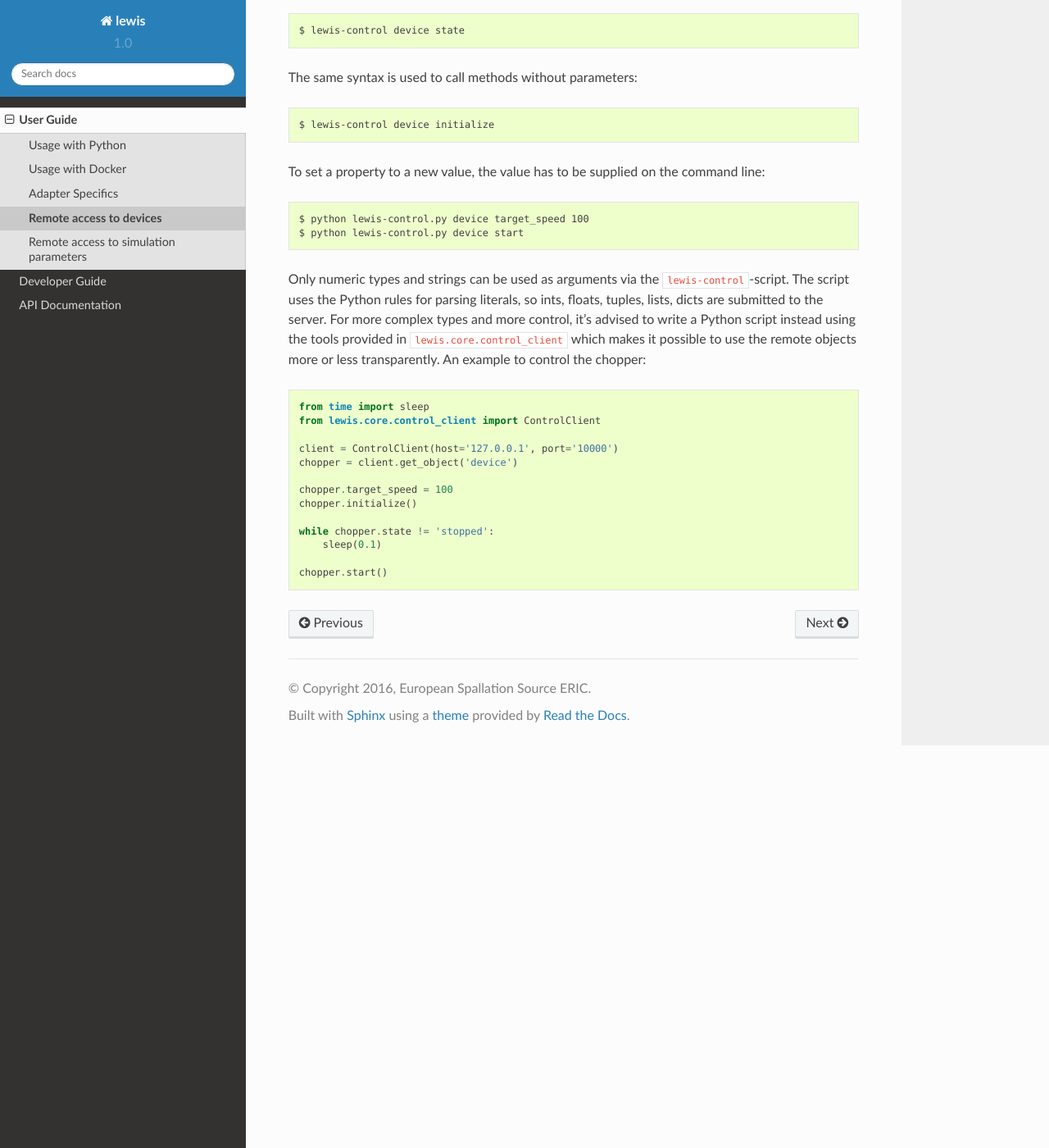
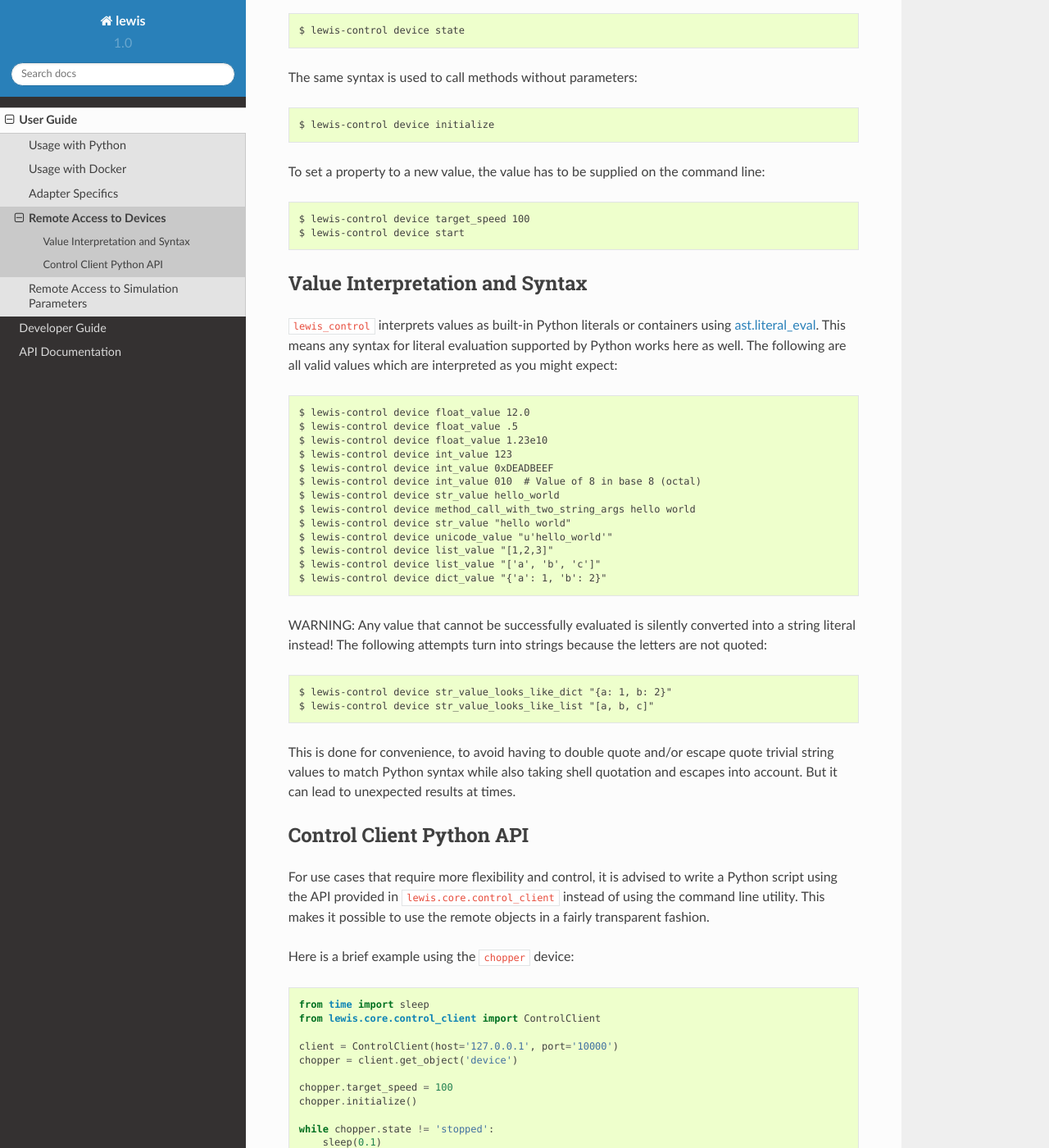
Before and after one commit to ISISComputingGroup/lewis-ess, a Sphinx documentation site: the page built from docs/user_guide/remote_access_devices.rst, in a window 1280 px wide and 1400 px high, scrolled down 755 px. Shown: the whole window at 82% size. Built offline with Sphinx 7.4.7 and the Read the Docs theme 2.0.0, drawn with Linux system fonts in a browser that asks for light colours; formulas are drawn with MathJax 3; some of the changed text lies outside the part shown.

Commit message:
Expanded a bit on value syntax and control client

```diff
--- a/docs/user_guide/remote_access_devices.rst
+++ b/docs/user_guide/remote_access_devices.rst
@@ -1,4 +1,4 @@
-Remote access to devices
+Remote Access to Devices
 ========================
 
 *Please note that this functionality should only be used on a trusted
@@ -49,15 +49,54 @@ command line:
 
 ::
 
-    $ python lewis-control.py device target_speed 100
-    $ python lewis-control.py device start
+    $ lewis-control device target_speed 100
+    $ lewis-control device start
 
-Only numeric types and strings can be used as arguments via the
-``lewis-control``-script. The script uses the Python rules for parsing literals,
-so ints, floats, tuples, lists, dicts are submitted to the server. For more complex types
-and more control, it's advised to write a Python script instead using
-the tools provided in ``lewis.core.control_client`` which makes it possible to use the
-remote objects more or less transparently. An example to control the chopper:
+Value Interpretation and Syntax
+-------------------------------
+
+``lewis_control`` interprets values as built-in Python literals or containers using
+`ast.literal_eval <https://docs.python.org/3/library/ast.html#ast.literal_eval>`__. This means any
+syntax for literal evaluation supported by Python works here as well. The following are all valid
+values which are interpreted as you might expect:
+
+::
+
+    $ lewis-control device float_value 12.0
+    $ lewis-control device float_value .5
+    $ lewis-control device float_value 1.23e10
+    $ lewis-control device int_value 123
+    $ lewis-control device int_value 0xDEADBEEF
+    $ lewis-control device int_value 010  # Value of 8 in base 8 (octal)
+    $ lewis-control device str_value hello_world
+    $ lewis-control device method_call_with_two_string_args hello world
+    $ lewis-control device str_value "hello world"
+    $ lewis-control device unicode_value "u'hello_world'"
+    $ lewis-control device list_value "[1,2,3]"
+    $ lewis-control device list_value "['a', 'b', 'c']"
+    $ lewis-control device dict_value "{'a': 1, 'b': 2}"
+
+WARNING: Any value that cannot be successfully evaluated is silently converted into a
+string literal instead! The following attempts turn into strings because the letters
+are not quoted:
+
+::
+
+    $ lewis-control device str_value_looks_like_dict "{a: 1, b: 2}"
+    $ lewis-control device str_value_looks_like_list "[a, b, c]"
+
+This is done for convenience, to avoid having to double quote and/or escape quote trivial string
+values to match Python syntax while also taking shell quotation and escapes into account. But it
+can lead to unexpected results at times.
+
+Control Client Python API
+-------------------------
+
+For use cases that require more flexibility and control, it is advised to write a Python script
+using the API provided in ``lewis.core.control_client`` instead of using the command line utility.
+This makes it possible to use the remote objects in a fairly transparent fashion.
+
+Here is a brief example using the ``chopper`` device:
 
 .. code:: python
 
@@ -74,3 +113,12 @@ remote objects more or less transparently. An example to control the chopper:
         sleep(0.1)
 
     chopper.start()
+
+All calls, reads and assignments are synchronous and blocking in terms of the methods and
+attributes they access on the server. However, much like with real devices, the behaviour of the
+simulated device is asynchronous from its interface. Consequently, depending on the specific
+device, some effects of calling a method may take place long after the method is called (and
+returns).
+
+This is why, in the above example, a loop is used to wait for ``chopper.state`` to change in
+response to the ``chopper.initialize()`` call.
--- a/docs/user_guide/remote_access_simulation.rst
+++ b/docs/user_guide/remote_access_simulation.rst
@@ -1,4 +1,4 @@
-Remote access to simulation parameters
+Remote Access to Simulation Parameters
 ======================================
 
 *Please note that this functionality should only be used on a trusted
```
